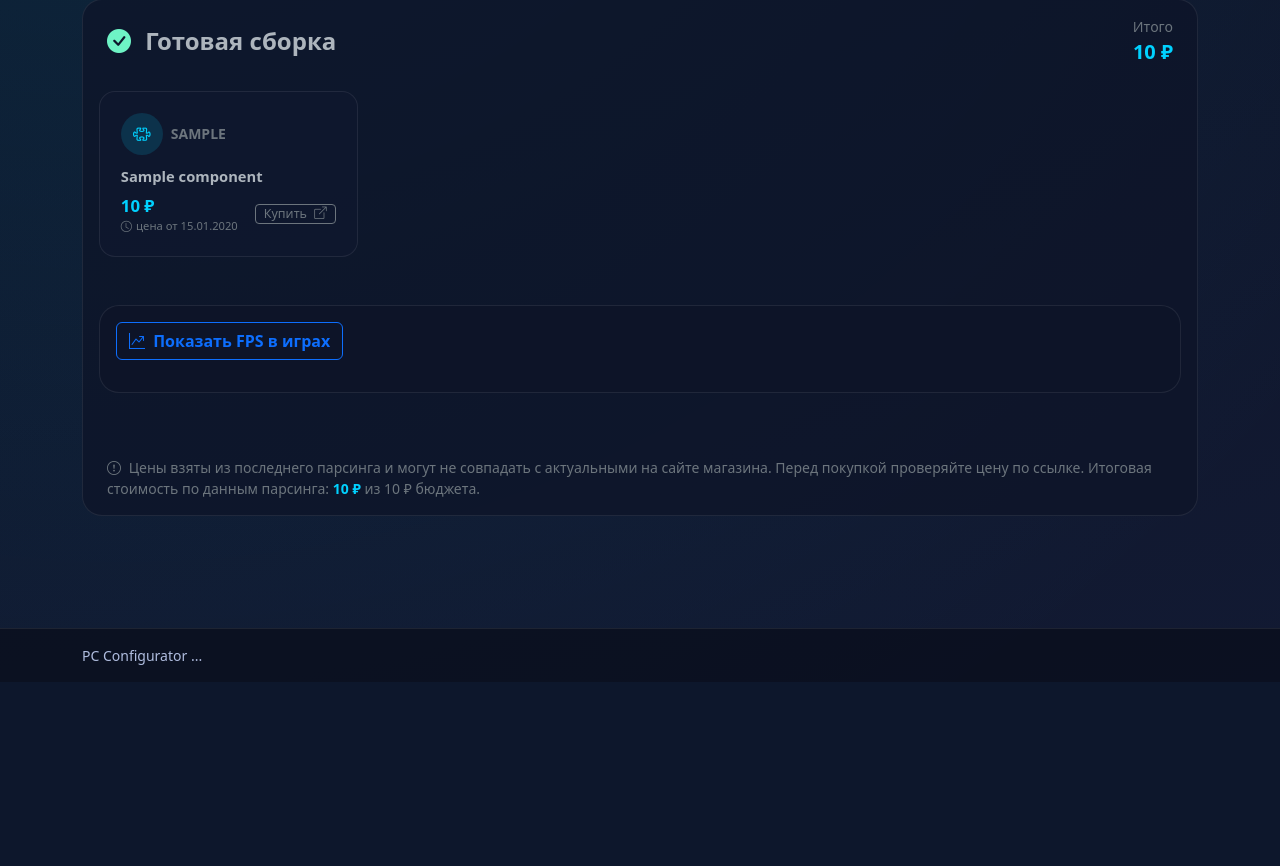
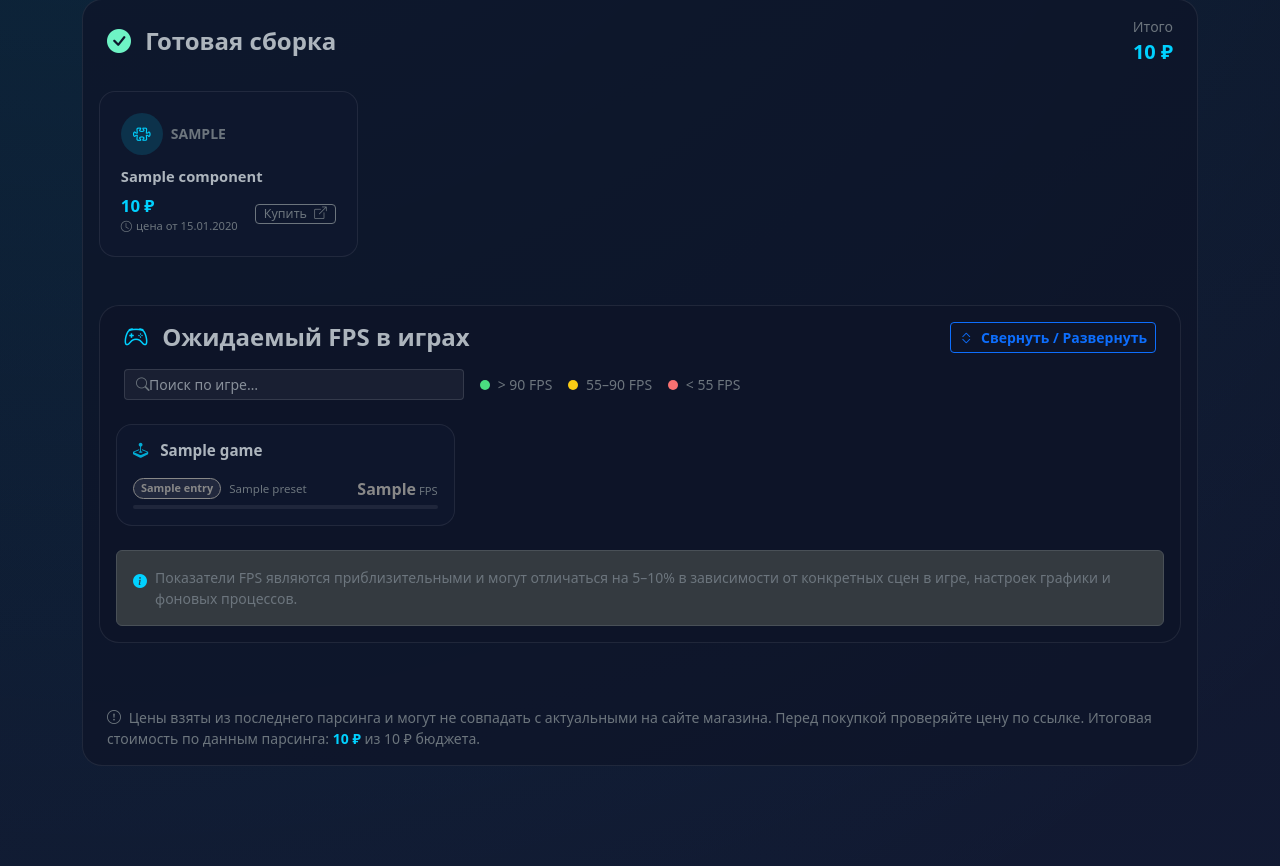
Before and after one commit to DRevin0/pc_confwebsite, a Django app: template pc_configurator/builder/templates/builder/build_form.html in a window 1280 px wide. Shown: the part 722-1588 px from the top of the page. Before the commit the page ends 1387 px from the top, so only its background shows below. Run offline with Django 5.2, Linux system fonts and the light colour scheme; tables that the repository leaves empty hold one stand-in row (values such as "Sample post"); the template is opened without the code that fills it: values that come from a table or form of the project are taken from there, most other values are stand-ins (such as "Sample title", 1, 10 or a date in 2020).

Commit message:
add first version of fsp check

```diff
--- a/pc_configurator/builder/templates/builder/build_form.html
+++ b/pc_configurator/builder/templates/builder/build_form.html
@@ -49,8 +49,7 @@
   </div>
   {% endif %}
 
-  {% if build %}
-  {% with total=build.total budget=build.budget %}
+  {% if build_items %}
   <div class="content-shell">
 
     <div class="d-flex flex-wrap align-items-center justify-content-between gap-3 mb-4 px-2">
@@ -62,43 +61,42 @@
       </div>
       <div class="text-end">
         <div class="small text-secondary">Итого</div>
-        <div class="fw-bold fs-5" style="color:var(--accent);">{{ total|floatformat:0 }} ₽</div>
+        <div class="fw-bold fs-5" style="color:var(--accent);">{{ build_total|floatformat:0 }} ₽</div>
       </div>
     </div>
 
     <div class="row g-3">
-      {% for item in build.items %}
-      {% with component=item.component price=item.price %}
+      {% for item in build_items %}
       <div class="col-sm-6 col-lg-4 col-xl-3">
         <div class="main-card h-100 d-flex flex-column gap-2">
           <div class="d-flex align-items-center gap-2 mb-1">
             <span class="icon-circle">
-              {% if component.category == 'cpu' %}<i class="bi bi-cpu"></i>
-              {% elif component.category == 'gpu' %}<i class="bi bi-gpu-card"></i>
-              {% elif component.category == 'motherboard' %}<i class="bi bi-motherboard"></i>
-              {% elif component.category == 'ram' %}<i class="bi bi-memory"></i>
-              {% elif component.category == 'ssd' %}<i class="bi bi-device-ssd"></i>
-              {% elif component.category == 'psu' %}<i class="bi bi-plug"></i>
-              {% elif component.category == 'cooling' %}<i class="bi bi-wind"></i>
-              {% elif component.category == 'case' %}<i class="bi bi-box"></i>
+              {% if item.component.category == 'cpu' %}<i class="bi bi-cpu"></i>
+              {% elif item.component.category == 'gpu' %}<i class="bi bi-gpu-card"></i>
+              {% elif item.component.category == 'motherboard' %}<i class="bi bi-motherboard"></i>
+              {% elif item.component.category == 'ram' %}<i class="bi bi-memory"></i>
+              {% elif item.component.category == 'ssd' %}<i class="bi bi-device-ssd"></i>
+              {% elif item.component.category == 'psu' %}<i class="bi bi-plug"></i>
+              {% elif item.component.category == 'cooling' %}<i class="bi bi-wind"></i>
+              {% elif item.component.category == 'case' %}<i class="bi bi-box"></i>
               {% else %}<i class="bi bi-puzzle"></i>
               {% endif %}
             </span>
             <span class="small text-secondary text-uppercase fw-semibold">
-              {{ component.get_category_display }}
+              {{ item.component.get_category_display }}
             </span>
           </div>
-          <div class="fw-semibold lh-sm" style="font-size:0.92rem;">{{ component.name }}</div>
+          <div class="fw-semibold lh-sm" style="font-size:0.92rem;">{{ item.component.name }}</div>
           <div class="mt-auto d-flex align-items-center justify-content-between">
             <div>
               <span class="fw-bold" style="color:var(--accent); font-size:1.05rem;">
-                {{ price|floatformat:0 }} ₽
+                {{ item.price|floatformat:0 }} ₽
               </span>
               <div class="text-secondary" style="font-size:0.7rem;">
                 <i class="bi bi-clock me-1"></i>цена от {{ item.price_date|date:"d.m.Y" }}
               </div>
             </div>
-            <a href="{{ component.url }}" target="_blank" rel="noopener"
+            <a href="{{ item.component.url }}" target="_blank" rel="noopener"
                class="btn btn-sm btn-outline-secondary py-0 px-2"
                style="font-size:0.78rem;">
               Купить <i class="bi bi-box-arrow-up-right ms-1"></i>
@@ -106,57 +104,119 @@
           </div>
         </div>
       </div>
-      {% endwith %}
       {% endfor %}
     </div>
 
     {% if fps %}
     <div class="content-shell mt-5">
 
-      <button class="btn btn-outline-primary fw-semibold mb-3"
-              type="button"
-              data-bs-toggle="collapse"
-              data-bs-target="#fpsCollapse"
-              aria-expanded="false"
-              aria-controls="fpsCollapse">
-        <i class="bi bi-graph-up-arrow me-1"></i>
-        Показать FPS в играх
-      </button>
+      <!-- Заголовок + кнопка сворачивания -->
+      <div class="d-flex align-items-center justify-content-between mb-3 px-2">
+        <h3 class="fw-bold mb-0 fs-4">
+          <i class="bi bi-controller me-2" style="color:var(--accent);"></i>
+          Ожидаемый FPS в играх
+        </h3>
+        <button class="btn btn-sm btn-outline-primary fw-semibold"
+                type="button"
+                data-bs-toggle="collapse"
+                data-bs-target="#fpsCollapse"
+                aria-expanded="true"
+                aria-controls="fpsCollapse">
+          <i class="bi bi-chevron-expand me-1"></i>
+          Свернуть / Развернуть
+        </button>
+      </div>
 
-      <div class="collapse" id="fpsCollapse">
-        <div class="card card-body">
+      <div class="collapse show" id="fpsCollapse">
 
-          <h3 class="fw-bold mb-3">
-            <i class="bi bi-graph-up-arrow me-2" style="color:var(--accent);"></i>
-            FPS в играх
-          </h3>
+        <!-- Строка поиска + легенда -->
+        <div class="d-flex flex-wrap align-items-center gap-3 mb-4 px-2">
+          <div class="position-relative flex-grow-1" style="max-width:340px;">
+            <i class="bi bi-search position-absolute text-secondary"
+               style="top:50%; left:12px; transform:translateY(-50%); font-size:0.85rem; pointer-events:none;"></i>
+            <input id="fps-search"
+                   type="text"
+                   class="form-control form-control-sm ps-4"
+                   placeholder="Поиск по игре…"
+                   autocomplete="off"
+                   style="background:rgba(255,255,255,0.05); border-color:rgba(255,255,255,0.12); color:inherit;">
+          </div>
+          <!-- Легенда цветов -->
+          <div class="d-flex align-items-center gap-3 small text-secondary flex-shrink-0">
+            <span>
+              <span style="display:inline-block;width:10px;height:10px;border-radius:50%;background:#4ade80;margin-right:4px;"></span>
+              &gt; 90 FPS
+            </span>
+            <span>
+              <span style="display:inline-block;width:10px;height:10px;border-radius:50%;background:#facc15;margin-right:4px;"></span>
+              55–90 FPS
+            </span>
+            <span>
+              <span style="display:inline-block;width:10px;height:10px;border-radius:50%;background:#f87171;margin-right:4px;"></span>
+              &lt; 55 FPS
+            </span>
+          </div>
+        </div>
 
-          <table class="table table-striped table-bordered">
-            <thead class="table-light">
-              <tr>
-                <th>Игра</th>
-                <th>Разрешение</th>
-                <th>FPS</th>
-              </tr>
-            </thead>
-            <tbody>
-              {% for row in fps %}
-              <tr>
-                <td>{{ row.game }}</td>
-                <td>{{ row.resolution }}</td>
-                <td>{{ row.fps_min }}–{{ row.fps_max }}</td>
-              </tr>
-              {% endfor %}
-            </tbody>
-          </table>
+        <!-- Сетка карточек -->
+        <div class="row g-3" id="fps-grid">
+          {% for game_data in fps %}
+          <div class="col-sm-6 col-xl-4 fps-card-col" data-game="{{ game_data.game|lower }}">
+            <div class="main-card h-100 p-3 d-flex flex-column fps-game-card">
+              <!-- Название игры -->
+              <div class="fw-bold mb-3" style="font-size:0.95rem; line-height:1.3;">
+                <i class="bi bi-joystick me-2" style="color:var(--accent); opacity:0.8;"></i>
+                {{ game_data.game }}
+              </div>
 
-          <div class="small text-secondary mt-2">
-            <i class="bi bi-info-circle me-1"></i>
-            FPS может отличаться в пределах 5-10%
+              <!-- Строки по разрешениям -->
+              <div class="d-flex flex-column gap-2 mt-auto">
+                {% for e in game_data.entries %}
+                <div>
+                  <div class="d-flex justify-content-between align-items-center mb-1">
+                    <div class="d-flex align-items-center gap-2">
+                      <span class="badge rounded-pill fw-semibold"
+                            style="font-size:0.68rem; background:rgba(255,255,255,0.08); color:{{ e.color }}; border:1px solid {{ e.color }};">
+                        {{ e.label }}
+                      </span>
+                      <span class="small text-secondary" style="font-size:0.72rem;">{{ e.preset }}</span>
+                    </div>
+                    <span class="fw-bold" style="color:{{ e.color }}; font-size:1rem; font-variant-numeric:tabular-nums;">
+                      {{ e.fps_display }}<span class="text-secondary fw-normal" style="font-size:0.7rem;"> FPS</span>
+                    </span>
+                  </div>
+                  <div class="progress rounded-pill" style="height:4px; background:rgba(255,255,255,0.07);">
+                    <div class="progress-bar rounded-pill"
+                         style="width:{{ e.bar_pct }}%; background:{{ e.color }}; transition:width 0.6s ease;"
+                         role="progressbar"
+                         aria-valuenow="{{ e.fps_min }}"
+                         aria-valuemin="0"
+                         aria-valuemax="240">
+                    </div>
+                  </div>
+                </div>
+                {% endfor %}
+              </div>
+            </div>
           </div>
+          {% endfor %}
+        </div>
 
+        <!-- Сообщение "ничего не найдено" -->
+        <div id="fps-empty" class="text-center py-5 text-secondary" style="display:none;">
+          <i class="bi bi-search fs-2 d-block mb-2 opacity-50"></i>
+          Игра не найдена — попробуйте другой запрос
         </div>
-      </div>
+
+        <div class="alert alert-light border mt-4 mb-0 d-flex align-items-start gap-2 small text-secondary">
+          <i class="bi bi-info-circle-fill mt-1" style="color:var(--accent);"></i>
+          <div>
+            Показатели FPS являются приблизительными и могут отличаться на 5–10% в зависимости от
+            конкретных сцен в игре, настроек графики и фоновых процессов.
+          </div>
+        </div>
+
+      </div><!-- /#fpsCollapse -->
 
     </div>
     {% endif %}
@@ -165,13 +225,39 @@
       <i class="bi bi-exclamation-circle me-1"></i>
       Цены взяты из последнего парсинга и могут не совпадать с актуальными на сайте магазина.
       Перед покупкой проверяйте цену по ссылке. Итоговая стоимость по данным парсинга:
-      <strong style="color:var(--accent);">{{ total|floatformat:0 }} ₽</strong>
-      из {{ budget|floatformat:0 }} ₽ бюджета.
+      <strong style="color:var(--accent);">{{ build_total|floatformat:0 }} ₽</strong>
+      из {{ build_budget|floatformat:0 }} ₽ бюджета.
     </div>
 
   </div>
-  {% endwith %}
   {% endif %}
 
 </div>
 {% endblock %}
+
+{% block extra_js %}
+{% if fps %}
+<script>
+(function () {
+  var input = document.getElementById('fps-search');
+  if (!input) return;
+  input.addEventListener('input', function () {
+    var query = this.value.toLowerCase().trim();
+    var words  = query.split(/\s+/).filter(Boolean);
+    var cols   = document.querySelectorAll('.fps-card-col');
+    var visible = 0;
+    cols.forEach(function (col) {
+      var name  = col.dataset.game || '';
+      var match = words.length === 0 || words.every(function (w) {
+        return name.indexOf(w) !== -1;
+      });
+      col.style.display = match ? '' : 'none';
+      if (match) visible++;
+    });
+    var empty = document.getElementById('fps-empty');
+    if (empty) empty.style.display = visible === 0 ? 'block' : 'none';
+  });
+})();
+</script>
+{% endif %}
+{% endblock %}
--- a/pc_configurator/builder/views.py
+++ b/pc_configurator/builder/views.py
@@ -3,6 +3,25 @@ from django import forms
 from .budget_builder import build_by_budget
 from analyzer.services import get_fps_for_gpu
 from analyzer.utils import normalize_gpu_name
+from collections import defaultdict
+
+RESOLUTION_LABELS = {
+    'fullhdlow':    {'label': '1080p', 'preset': 'Low',    'color': '#4ade80'},
+    'fullhdmedium': {'label': '1080p', 'preset': 'Medium', 'color': '#facc15'},
+    'fullhdhigh':   {'label': '1080p', 'preset': 'High',   'color': '#f87171'},
+    '2klow':        {'label': '1440p', 'preset': 'Low',    'color': '#4ade80'},
+    '2kmedium':     {'label': '1440p', 'preset': 'Medium', 'color': '#facc15'},
+    '2khigh':       {'label': '1440p', 'preset': 'High',   'color': '#f87171'},
+    '4klow':        {'label': '4K',    'preset': 'Low',    'color': '#4ade80'},
+    '4kmedium':     {'label': '4K',    'preset': 'Medium', 'color': '#facc15'},
+    '4khigh':       {'label': '4K',    'preset': 'High',   'color': '#f87171'},
+}
+
+RESOLUTION_ORDER = [
+    'fullhdlow', 'fullhdmedium', 'fullhdhigh',
+    '2klow', '2kmedium', '2khigh',
+    '4klow', '4kmedium', '4khigh',
+]
 
 class BudgetForm(forms.Form):
     budget = forms.DecimalField(
@@ -13,9 +32,49 @@ class BudgetForm(forms.Form):
         help_text='Введите сумму в рублях',
         widget=forms.NumberInput(attrs={'class': 'form-control form-control-lg', 'placeholder': '50000'}),
     )
+
+def _fps_color(fps_min: int) -> str:
+    """Цвет по значению FPS: красный < 55, жёлтый 55–90, зелёный > 90."""
+    if fps_min < 55:
+        return '#f87171'   # red
+    elif fps_min <= 90:
+        return '#facc15'   # yellow
+    else:
+        return '#4ade80'   # green
+
+
+def _group_fps(fps_list):
+    """Группируем FPS по названию игры, добавляем красивые метки разрешений."""
+    by_game = defaultdict(list)
+    for row in fps_list:
+        meta = RESOLUTION_LABELS.get(row.resolution, {
+            'label': row.resolution, 'preset': '', 'color': '#94a3b8'
+        })
+        color = _fps_color(row.fps_min)
+        by_game[row.game].append({
+            'resolution_raw': row.resolution,
+            'label':  meta['label'],
+            'preset': meta['preset'],
+            'color':  color,
+            'fps_min': row.fps_min,
+            'fps_max': row.fps_max,
+            'fps_display': str(row.fps_min) if row.fps_min == row.fps_max
+                           else f"{row.fps_min} – {row.fps_max}",
+            'bar_pct': min(100, int(row.fps_min / 2.4)),  # 240 fps = 100%
+        })
+
+    result = []
+    for game, entries in by_game.items():
+        entries.sort(key=lambda e: RESOLUTION_ORDER.index(e['resolution_raw'])
+                     if e['resolution_raw'] in RESOLUTION_ORDER else 99)
+        result.append({'game': game, 'entries': entries})
+    return result
+
+
+
 def build_view(request):
     build = None
-    fps = None
+    fps_grouped = None
     error_message = None
 
     if request.method == 'POST':
@@ -31,17 +90,25 @@ def build_view(request):
                     item for item in build['items']
                     if item['component'].category == 'gpu'
                 )
-                gpu_name = gpu_item['component'].name
-
                 gpu_name = normalize_gpu_name(gpu_item['component'].name)
-                fps = get_fps_for_gpu(gpu_name)
+                fps_raw = get_fps_for_gpu(gpu_name)
+                if fps_raw:
+                    fps_grouped = _group_fps(fps_raw)
 
     else:
         form = BudgetForm()
 
+    # Разворачиваем build-словарь в отдельные переменные,
+    # чтобы в шаблоне не было конфликта build.items (dict-метод vs ключ)
+    build_items = build['items'] if build else None
+    build_total = build['total']  if build else None
+    build_budget = build['budget'] if build else None
+
     return render(request, 'builder/build_form.html', {
         'form': form,
-        'build': build,
-        'fps': fps,
+        'build_items':  build_items,
+        'build_total':  build_total,
+        'build_budget': build_budget,
+        'fps': fps_grouped,
         'error_message': error_message,
     })
--- a/pc_configurator/config/settings.py
+++ b/pc_configurator/config/settings.py
@@ -120,3 +120,8 @@ USE_TZ = True
 # https://docs.djangoproject.com/en/6.0/howto/static-files/
 
 STATIC_URL = 'static/'
+
+# Default primary key field type
+# https://docs.djangoproject.com/en/6.0/ref/settings/#default-auto-field
+
+DEFAULT_AUTO_FIELD = 'django.db.models.BigAutoField'
--- a/pc_configurator/main/templates/main/base.html
+++ b/pc_configurator/main/templates/main/base.html
@@ -136,6 +136,7 @@
         <div class="container small">PC Configurator ... </div>
     </footer>
 
+    {% block extra_js %}{% endblock %}
     <script src="https://cdn.jsdelivr.net/npm/bootstrap@5.3.0/dist/js/bootstrap.bundle.min.js"></script>
 </body>
 </html>
```
